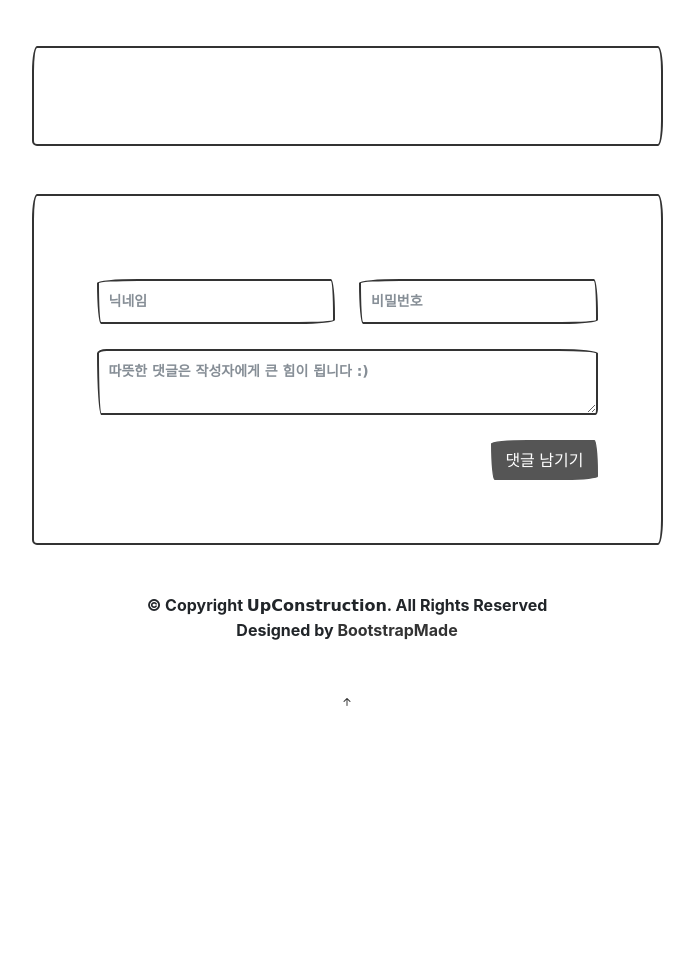
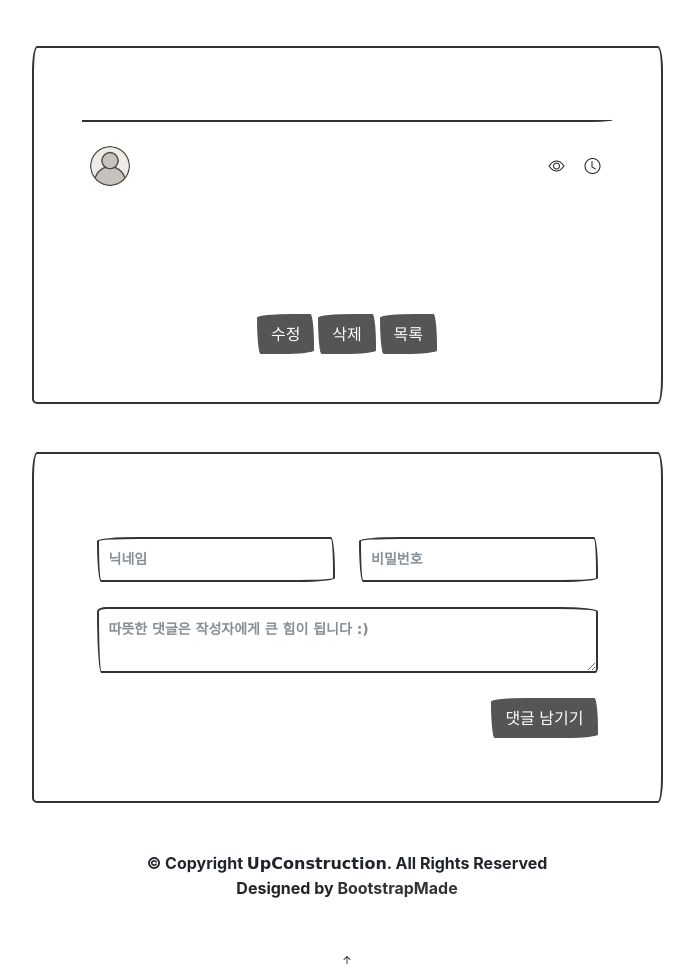
Before and after one commit to daenamu-sup/ToyProject, a Flask app: page /detail in a window 1280 px wide. Shown: the part 74-1046 px from the top of the page, without its empty margins (293-987 px from the left). Before the commit the page ends 780 px from the top, so only its background shows below. Run offline with Flask 2, Linux system fonts and the light colour scheme; data that the repository does not hold is empty; some libraries are stand-ins or nearby versions; some web fonts are replaced.

Commit message:
refactor: JS에서 HTML을 생성하지 않도록 리팩터링

```diff
--- a/static/assets/js/detail.js
+++ b/static/assets/js/detail.js
@@ -5,6 +5,7 @@ const param = window.location.search;
 const paramData = new URLSearchParams(param)
 const board_id = paramData.get('id')
 
+// 서버에서 detail 데이터 가져오기
 function detail() {
     $.ajax({
         type: 'GET',
@@ -13,43 +14,18 @@ function detail() {
         success: function (response) {
 
             // 게시글 부분
-            document.getElementById('worry-detail').innerHTML = '';
             let rows = response['worry'];
-            let board_id = rows['board_id'];
             let nickname = rows['nickname'];
-            let password = rows['password'];
             let title = rows['title'];
             let desc = rows['desc'];
             let view_count = rows['view_count'];
             let created_at = rows['created_at'];
 
-            let temp_html = `<h2 class="title border-bottom-line ps-2 pb-4 mb-4">${title}</h2>
-                              <div class="meta-top">
-                                <ul class="d-flex p-0 justify-content-between">
-                                  <li class="d-flex align-items-center mx-2"><div class="post-img"><img src="/static/assets/img/blog/comments-1.png" alt="board-img" class="rounded-circle"></div>${nickname}</li>
-                                  <li class="d-flex align-items-center mx-2">
-                                    <div class="me-3"><i class="bi bi-eye me-1"></i><a href="blog-details.html">${view_count}</a></div>
-                                    <div><i class="bi bi-clock me-1"></i><time datetime="2020-01-01">${created_at}</time></div>
-                                  </li>
-                                </ul>
-                              </div><!-- End meta top -->
-
-                              <div class="content my-4">
-                                <p>${desc}</p>
-                              </div><!-- End post content -->
-
-                              <div class="text-center mt-5">
-                                <div class="btn-group">
-                                  <button type="button" class="btn btn-secondary">수정</button>
-                                </div>
-                                <div class="btn-group">
-                                  <button type="button" class="btn btn-secondary">삭제</button>
-                                </div>
-                                <div class="btn-group">
-                                  <a href="/" class="btn btn-secondary">목록</a>
-                                </div>
-                              </div><!-- End button group -->`;
-            document.getElementById('worry-detail').innerHTML += temp_html;
+            document.getElementById('nickname').innerText = nickname;
+            document.getElementById('title').innerText = title;
+            document.getElementById('desc').innerText = desc;
+            document.getElementById('view_count').innerText = view_count;
+            document.getElementById('created_at').innerText = created_at;
 
             // 댓글 부분
             document.getElementById('comment').innerHTML = '';
--- a/templates/detail.html
+++ b/templates/detail.html
@@ -59,6 +59,32 @@
           <div class="col-lg-7">
             <!--고민 상세글-->
             <article class="blog-details card p-5 mb-5" id="worry-detail">
+              <h2 class="title border-bottom-line ps-2 pb-4 mb-4" id="title"></h2>
+              <div class="meta-top">
+                <ul class="d-flex p-0 justify-content-between">
+                  <li class="d-flex align-items-center mx-2"><div class="post-img"><img src="/static/assets/img/blog/comments-1.png" alt="board-img" class="rounded-circle"></div><span id="nickname"></span></li>
+                  <li class="d-flex align-items-center mx-2">
+                    <div class="me-3"><i class="bi bi-eye me-1"></i><span id="view_count"></span></div>
+                    <div><i class="bi bi-clock me-1"></i><span id="created_at"></span></div>
+                  </li>
+                </ul>
+              </div><!-- End meta top -->
+
+              <div class="content my-4">
+                <p id="desc"></p>
+              </div><!-- End post content -->
+
+              <div class="text-center mt-5">
+                <div class="btn-group">
+                  <button type="button" class="btn btn-secondary">수정</button>
+                </div>
+                <div class="btn-group">
+                  <button type="button" class="btn btn-secondary">삭제</button>
+                </div>
+                <div class="btn-group">
+                  <a href="/" class="btn btn-secondary">목록</a>
+                </div>
+              </div><!-- End button group -->
             </article><!-- End blog post -->
 
             <div class="comments card p-5">
```
